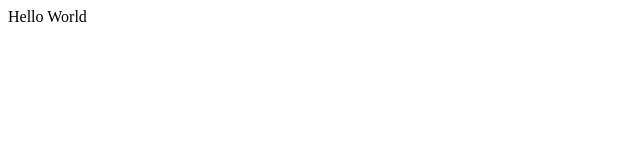
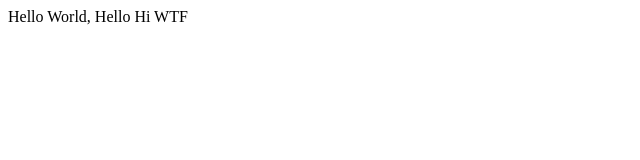
Before and after one commit to 007-cloud/Test1, a plain HTML site: page index.html in a window 1280 px wide. Shown: the whole page, without its empty margins (0-640 px from the left). Drawn offline with Linux system fonts and the light colour scheme.

Commit message:
Update Index

```diff
--- a/index.html
+++ b/index.html
@@ -6,6 +6,6 @@
     <title>Document</title>
 </head>
 <body>
-    Hello World
+    Hello World, Hello Hi WTF
 </body>
 </html>
```
